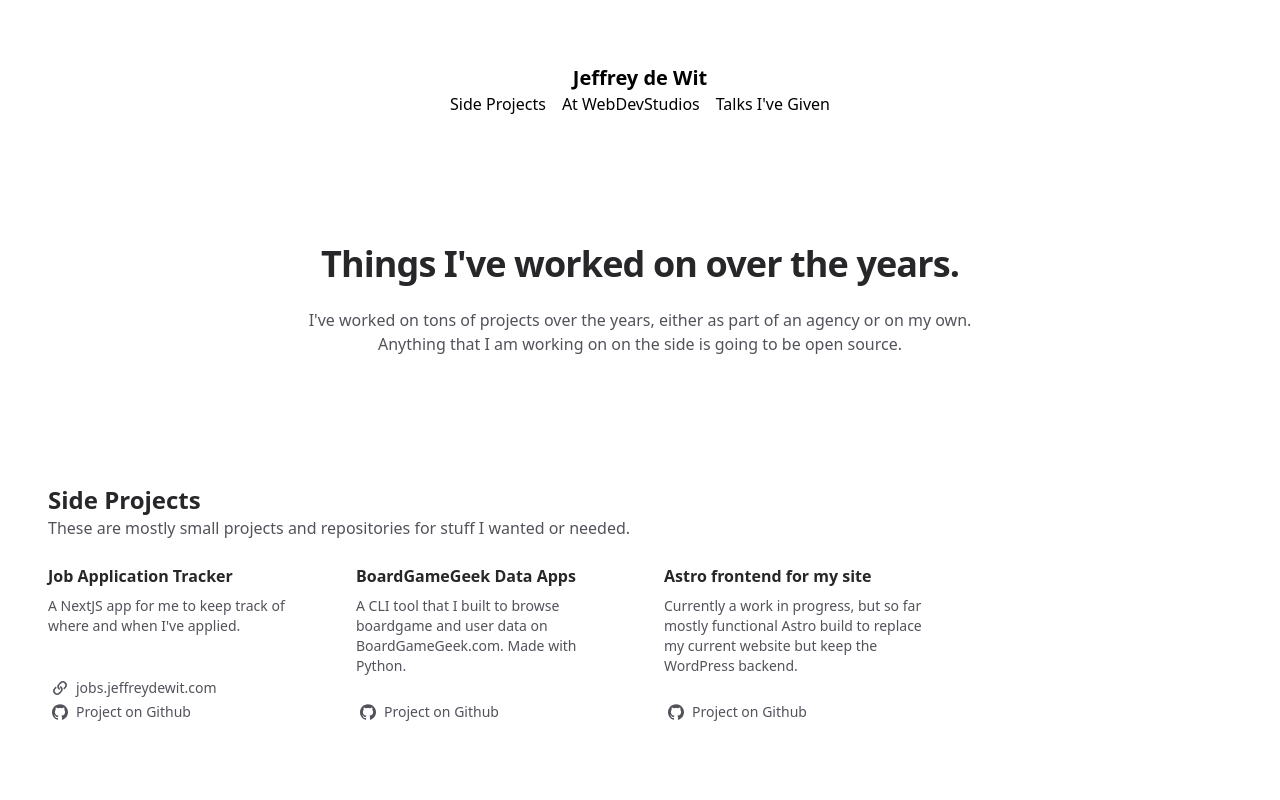
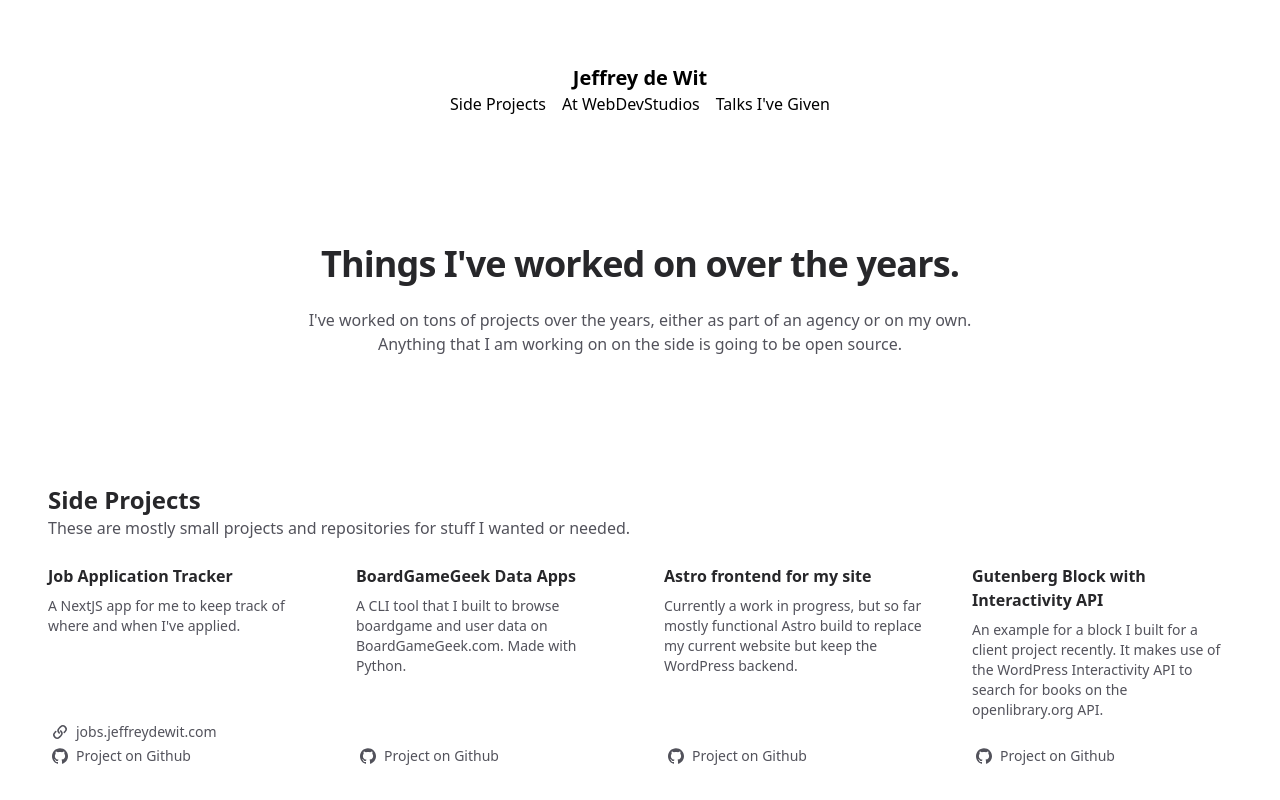
Before and after one commit to Cheffheid/cheffheid.github.io, a plain HTML site: page index.html in a window 1280 px wide. Shown: the top 800 px of the page. Drawn offline with nearby package versions, Linux system fonts and the light colour scheme.

Commit message:
Add gutenberg block example to project list

```diff
--- a/index.html
+++ b/index.html
@@ -170,6 +170,39 @@
                     href="https://github.com/Cheffheid/cheffism-astro"
                     class="flex items-center gap-1 hover:text-teal-500 transition"
                     aria-label="My Astro frontend project on Github"
+                  >
+                    <svg class="h-6 w-6 flex-none p-1">
+                      <use href="#icon-github" />
+                    </svg>
+
+                    <span>Project on Github</span>
+                  </a>
+                </p>
+              </li>
+              <li class="group relative flex flex-col items-start">
+                <div class="flex-1">
+                  <h3
+                    class="text-base font-semibold text-zinc-800 dark:text-zinc-100"
+                  >
+                    <span class="relative z-10">
+                      Gutenberg Block with Interactivity API
+                    </span>
+                  </h3>
+                  <p
+                    class="relative z-10 mt-2 text-sm text-zinc-600 dark:text-zinc-400"
+                  >
+                    An example for a block I built for a client project
+                    recently. It makes use of the WordPress Interactivity API to
+                    search for books on the openlibrary.org API.
+                  </p>
+                </div>
+                <p
+                  class="relative z-10 mt-6 flex flex-col text-sm font-medium text-zinc-600 dark:text-zinc-400"
+                >
+                  <a
+                    href="https://github.com/Cheffheid/interactive-block-demo"
+                    class="flex items-center gap-1 hover:text-teal-500 transition"
+                    aria-label="My Interactive Gutenberg Block project on Github"
                   >
                     <svg class="h-6 w-6 flex-none p-1">
                       <use href="#icon-github" />
```
